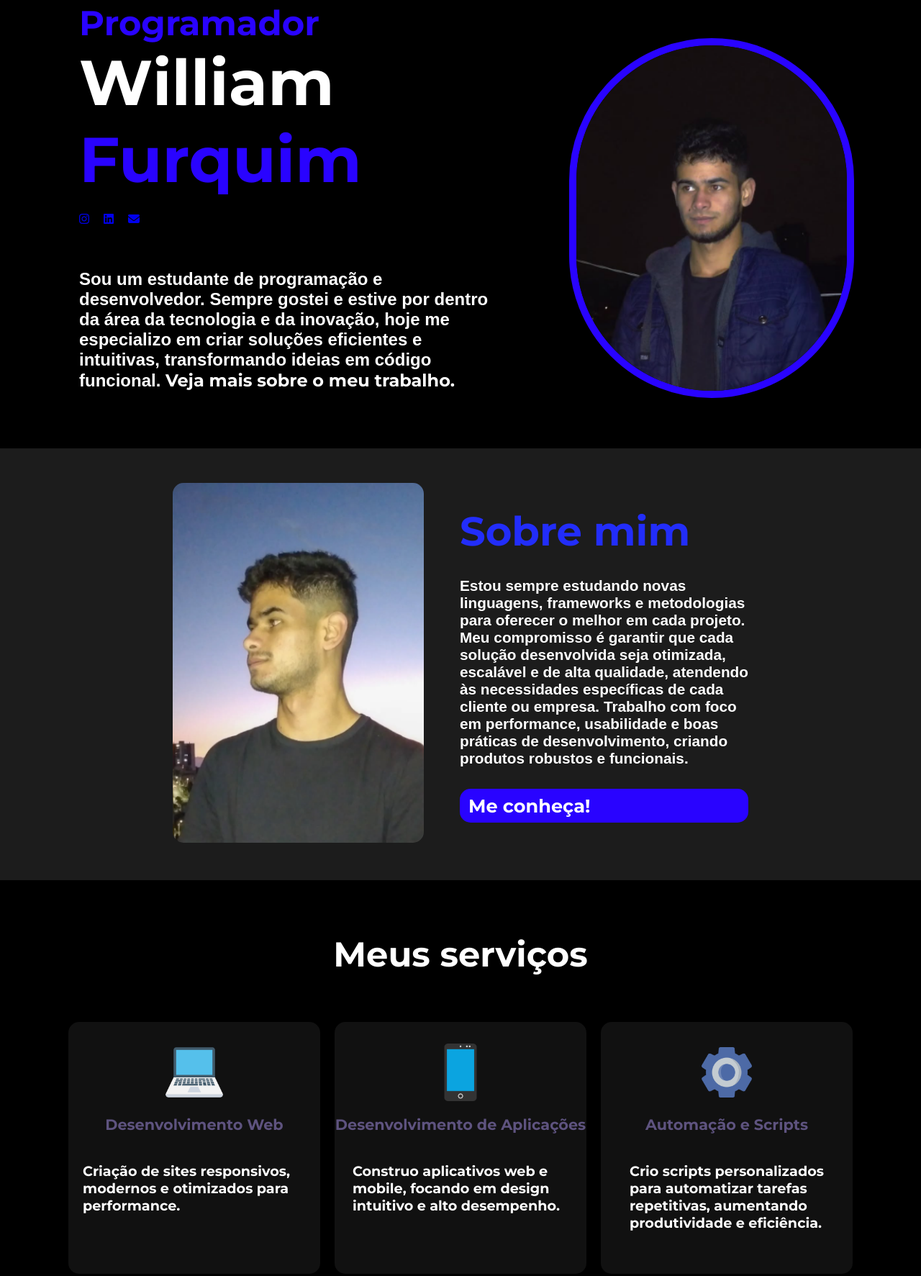
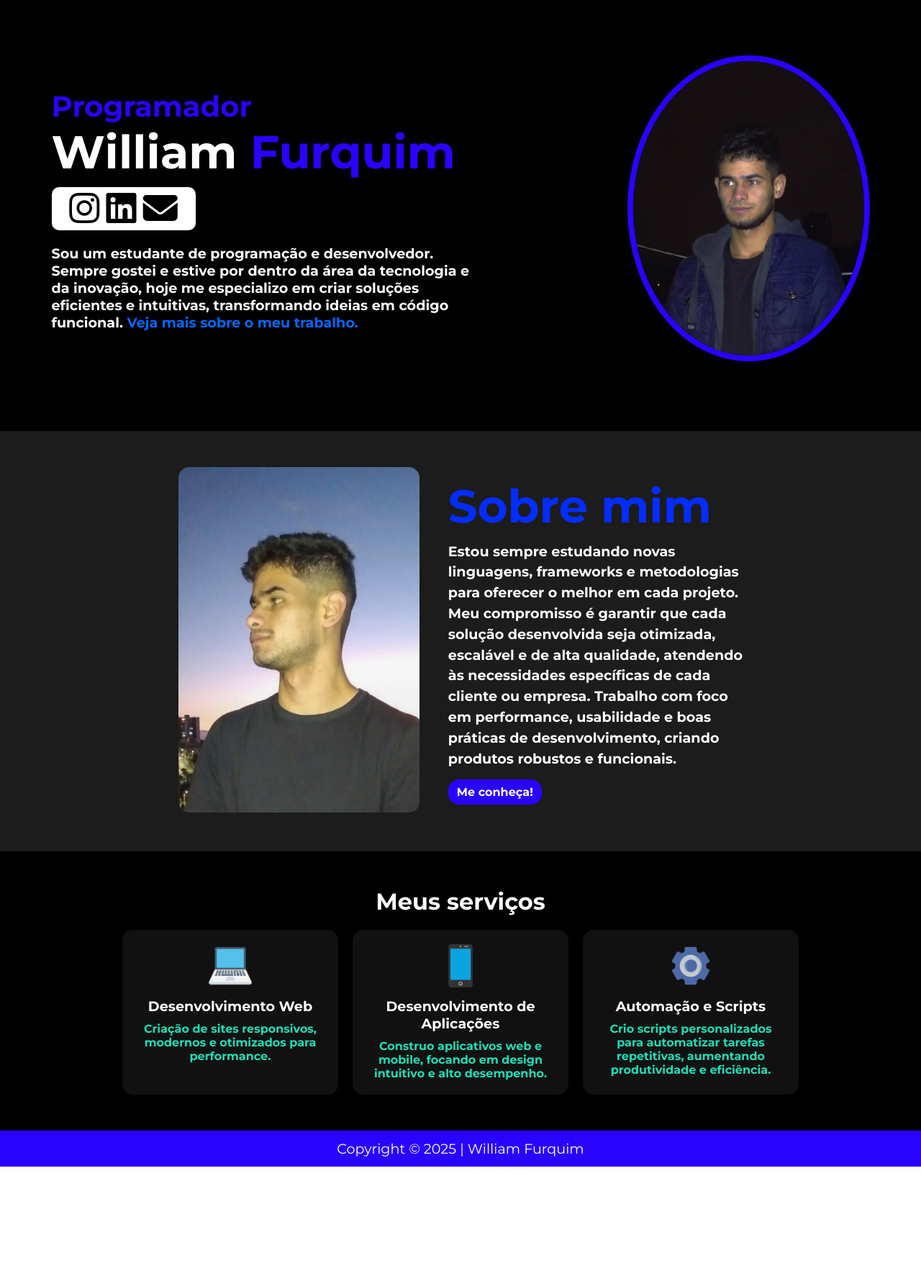
Before and after one commit to williamfurquim/willfurq, a plain HTML site: page index.html in a window 1280 px wide. Shown: the part 137-1910 px from the top of the page at 72% size. After the commit the page ends 1758 px from the top, so only its background shows below. Drawn offline with Linux system fonts and the light colour scheme.

Commit message:
Update style.css

```diff
--- a/style.css
+++ b/style.css
@@ -1,5 +1,5 @@
-@import url('https://fonts.googleapis.com/css2?family=Montserrat:ital,wght@0,100..900;1,100..900&display=swap');
-@import url('https://fonts.googleapis.com/css2?family=Roboto+Condensed:ital,wght@0,100..900;1,100..900&display=swap');
+@import url('https://fonts.googleapis.com/css2?family=Montserrat:wght@100..900&display=swap');
+@import url('https://fonts.googleapis.com/css2?family=Roboto+Condensed:wght@100..900&display=swap');
 
 * {
     padding: 0;
@@ -8,16 +8,11 @@
     font-family: "Montserrat", sans-serif;
 }
 
-.text-red {
-    color: rgb(41, 3, 255);
+body {
+    width: 100%;
 }
 
-.text-red-excl {
-    color: rgb(41, 3, 255);
-    font-weight: bold;
-}
-
-.hbp h4 {
+.text-red {
     color: rgb(41, 3, 255);
 }
 
@@ -31,6 +26,11 @@
     font-weight: bold;
     cursor: pointer;
     transition: 0.3s;
+    margin-top: 15px;
+}
+
+.btn-border:hover{
+    background-color: rgb(28, 5, 159);
 }
 
 header {
@@ -38,286 +38,271 @@ header {
     background-color: black;
     height: 120px;
     display: flex;
-    justify-content: space-evenly;
+    justify-content: space-between;
     align-items: center;
+    padding: 0 5%;
     font-size: 1.5em;
 }
 
 header img {
-    width: auto;
-    height: 130px;
+    height: 90px;
 }
 
-ul {
+nav ul {
     display: flex;
-    gap: 100px;
+    gap: 50px;
     list-style: none;
 }
 
-ul li a {
+nav ul li a {
     text-decoration: none;
-    color: white;
-    transition: color 0.3s ease-in-out;
+    color: rgb(255, 255, 255);
+    transition: color 0.3s;
 }
 
-ul li a:hover {
+nav ul li a:hover {
     color: rgb(41, 3, 255);
 }
 
-.btn-border:hover {
-    background-color: rgb(24, 0, 97);
+.divisor {
+    display: flex;
+    flex-wrap: wrap;
+    justify-content: center;
+    align-items: center;
+    background-color: rgb(0, 0, 0);
+    padding: 50px 5%;
+    gap: 200px;
+    height: 77vh;
 }
 
 .texto {
     color: white;
-    background-color: black;
-    height: 640px;
-    width: 60%;
-    display: flex;
-    align-items: center;
-}
-
-.hbp {
-    margin-left: 110px;
-    margin-bottom: 60px;
+    max-width: 600px;
 }
 
 .hbp h1 {
-    font-size: 5.5em;
-    margin-top: 0px;
+    font-size: 4em;
 }
 
 .hbp h4 {
-    font-size: 3.0em;
+    font-size: 2.5em;
+    color: rgb(41, 3, 255);
 }
 
 .hbp h3 {
-    font-size: 1.5em;
-    margin-top: 60px;
-    font-family: Arial, Helvetica, sans-serif;
+    font-size: 1.2em;
+    margin-top: 20px;
+    color: rgb(255, 255, 255);
 
 }
 
-.divisor {
-    display: flex;
-}
+.imagem img {
+    width: 100%;
+    max-width: 400px;
+    border-radius: 50%;
+    border: 8px solid rgb(41, 3, 255);
+    transition: transform 0.3s ease-in-out, border 0.3s ease-in-out;
 
-.imagem {
-    color: white;
-    background-color: rgb(0, 0, 0);
-    height: 640px;
-    width: 50%;
-    display: flex;
-    align-items: center;
-    justify-content: center;
-}
-
-.imagem img {
-    width: auto;
-    height: 500px;
-    border-radius: 1800px;
-    border: 10px solid rgb(41, 3, 255);
-    transition: transform 0.3s ease-in-out, border 0.3s ease-in-out;
 }
 
 .imagem img:hover {
-    transform: scale(1.05);
-    border: 15px solid rgb(24, 0, 97);
+    transform: scale(1.09);
+    border: 12px solid rgb(24, 0, 97);
 }
 
+/* Bloco cinza (Sobre mim) */
 .blococinza {
     background-color: rgb(28, 28, 28);
-    height: 600px;
+    padding: 50px 5%;
+    display: flex;
+    flex-wrap: wrap;
+    align-items: center;
+    justify-content: center;
+    gap: 40px;
     color: white;
-    display: flex;
-    justify-content: center;
-    align-items: center;
-    gap: 50px;
-}
-
-.blococinza img {
-    width: auto;
-    height: 500px;
-    border-radius: 15px;
 }
 
 .hbc h1 {
-    font-size: 3.5em;
-    color: rgb(34, 45, 250);;
-}
-
-.hbc h2 {
-    font-size: 1.9em;
-    color: rgb(41, 3, 255);
-    font-weight: bold;
+    font-size: 4em;
+    color: rgb(3, 45, 255);
+    margin-bottom: 10px;
 }
 
 .hbc h3 {
-    font-size: 1.3em;
-    font-family: Arial, Helvetica, sans-serif;
+    font-size: 1.2em;
+    line-height: 1.5;
 
 }
 
-.hbc h4 {
-    font-size: 1.6em;
+/* Serviços */
+.blocopreto2 {
+    background-color: black;
+    padding: 50px 5%;
+    text-align: center;
+    color: white;
 }
 
-.hbc {
+.blocoss {
     display: flex;
-    flex-direction: column;
-    gap: 30px;
-}
-
-.blocopreto2 {
-    background-color: black;
-    height: 600px;
-    color: white;
-    display: flex;
-    flex-direction: column;
-    align-items: center;
+    flex-wrap: wrap;
     justify-content: center;
+    gap: 20px;
 }
 
 .b1, .b2, .b3 {
     background-color: rgb(17, 17, 17);
-    width: 350px;
-    height: 350px;
+    width: 300px;
+    padding: 20px;
     border-radius: 15px;
+    text-align: center;
+}
 
+.b1 img, .b2 img, .b3 img {
+    height: 60px;
+    margin-bottom: 10px;
+}
+
+.b1 p, .b2 p, .b3 p {
+    font-size: 1.2em;
+    font-weight: bold;
+    color: rgb(255, 255, 255);
+}
+
+.b1 h6, .b2 h6, .b3 h6 {
+    font-size: 1em;
+    margin-top: 10px;
+    color: rgb(27, 223, 184);
+}
+
+/* Footer */
+footer {
+    background-color: rgb(41, 3, 255);
+    height: 50px;
+    display: flex;
+    justify-content: center;
+    align-items: center;
+    color: rgb(255, 255, 255);
+    font-size: 1.2em;
+}
+
+/* Responsividade */
+@media (max-width: 768px) {
+    header {
+        flex-direction: column;
+        height: auto;
+        padding: 20px;
+        text-align: center;
+    }
+
+    nav ul {
+        flex-direction: column;
+        gap: 10px;
+    }
+
+    .divisor, .blococinza {
+        flex-direction: column;
+        text-align: center;
+    }
+
+    .hbp {
+        margin-left: 0;
+    }
+
+    .imagem img {
+        max-width: 300px;
+    }
+
+    .blocoss {
+        flex-direction: column;
+    }
+
+    .icons {
+        display: flex;
+        justify-content: center; /* Centraliza horizontalmente */
+        align-items: center; /* Centraliza verticalmente */
+        gap: 20px; /* Espaçamento entre os ícones */
+        width: fit-content; /* Ajusta o tamanho conforme o conteúdo */
+        padding: 10px; /* Adiciona um pouco de espaço interno */
+        background-color: rgb(255, 255, 255);
+        border-radius: 10px;
+        margin: 20px auto; /* Centraliza horizontalmente */
+    }
+
+    .blocoss {
+        display: flex;
+        justify-content: center; /* Centraliza horizontalmente */
+        align-items: center; /* Centraliza verticalmente se necessário */
+        flex-wrap: wrap; /* Permite que os blocos quebrem linha em telas menores */
+        gap: 20px; /* Espaço entre os blocos */
+        text-align: center; /* Para alinhar o texto dentro dos blocos */
+        margin: 0 auto; /* Centraliza horizontalmente */
+        max-width: 90%; /* Evita que fique muito largo */
+    }
+
+}
+
+.social-icon {
+    color: rgb(0, 0, 0);
+    font-size: 3.0em;
+    margin-bottom: 150px;
 
 
 }
 
-.b1 img{
-    width: auto;
-    height: 80px;
-
-}
-
-.b1 p{
-    font-size: 1.3em;
-    font-weight: bolder;
-    color: rgb(94, 83, 127);
-    margin-top: 5px;
-}
-
-.b1 h6 {
-    font-size: 1.2em;
-    margin-left: 20px;
-    margin-top: 25px;
-}
-
-.blocoss {
-    display: flex;
-    gap: 20px;
-    justify-content: center;
-    margin-top: 45px;
-}
-
-.blocopreto2 h1 {
-    font-size: 3.0em;
-    margin-top: 20px;
-}
-
-footer {
-    background-color: rgb(41, 3, 255);
-    height: 60px;
-    width: 100%;
-    color: white;
+.icons {
     display: flex;
     justify-content: center;
     align-items: center;
-    font-size: 1.6em;
+    gap: 130px;
+    width: 200px;
+    height: 60px;
+    background-color: rgb(255, 255, 255);
+    margin-bottom: 10px;
+    border-radius: 10px;
+    margin-top: 10px;
 }
 
-
-
-.blocossesquerda{
-    display: flex;
-    flex-direction: column;
-    align-items: center;
-    justify-content: center;
-    gap: 15px;
-    margin-top: 30px;
+.instagram {
+    font-size: 3.0em;
+    color: black;
+    margin-right: 5px;
+    transition: transform 0.5s ease-in-out, border 0.3s ease-in-out;
 }
 
-.b2 img{
-    width: auto;
-    height: 80px;
-
+.instagram:hover {
+    color: rgb(41, 3, 255);
 }
 
-.b2 p{
-    font-size: 1.3em;
-    font-weight: bolder;
-    color: rgb(94, 83, 127);
-    margin-top: 5px;
+.ld {
+    font-size: 3.0em;
+    color: black;
+    transition: transform 0.5s ease-in-out, border 0.3s ease-in-out;
 }
 
-.b2 h6 {
-    font-size: 1.2em;
-    margin-left: 25px;
-    margin-top: 25px;
+.ld:hover {
+    color: rgb(41, 3, 255);
 }
 
-.blocosscentro{
-    display: flex;
-    flex-direction: column;
-    align-items: center;
-    justify-content: center;
-    gap: 15px;
-    margin-top: 30px;
+.email {
+    font-size: 3.0em;
+    color: black;
+    margin-left: 5px;
+    transition: transform 0.5s ease-in-out, border 0.3s ease-in-out;
 }
 
-.b3 img{
-    width: auto;
-    height: 80px;
-
+.email:hover {
+    color: rgb(41, 3, 255);
 }
 
-.b3 p{
-    font-size: 1.3em;
-    font-weight: bolder;
-    color: rgb(94, 83, 127);
-    margin-top: 5px;
+.icons:hover {
+    transform: scale(1.05);
+    transition: transform 0.5s ease-in-out, border 0.6s ease-in-out;
 }
 
-.b3 h6 {
-    font-size: 1.2em;
-    margin-left: 40px;
-    margin-top: 25px;
+.textocomemoji {
+    color: rgb(3, 104, 255);
 }
 
-.blocossdireita{
-    display: flex;
-    flex-direction: column;
-    align-items: center;
-    justify-content: center;
-    gap: 15px;
-    margin-top: 30px;
+.border-red{
+    border-radius: 15px;
 }
-
-.social-icons {
-    display: flex;
-    gap: 20px;
-    margin-top: 20px;
-}
-
-.social-icon {
-    color: white;
-    font-size: 3.5em;
-    transition: color 0.3s ease-in-out, transform 0.2s ease-in-out;
-    display: flex;
-    align-items: center;
-    justify-content: center;
-    width: 50px;
-    height: 50px;
-
-    border-radius: 50%;
-    text-decoration: none;
-}
-
-.social-icon:hover {
-    color: rgb(41, 3, 255);
-    transform: scale(1.1);
-}
```
